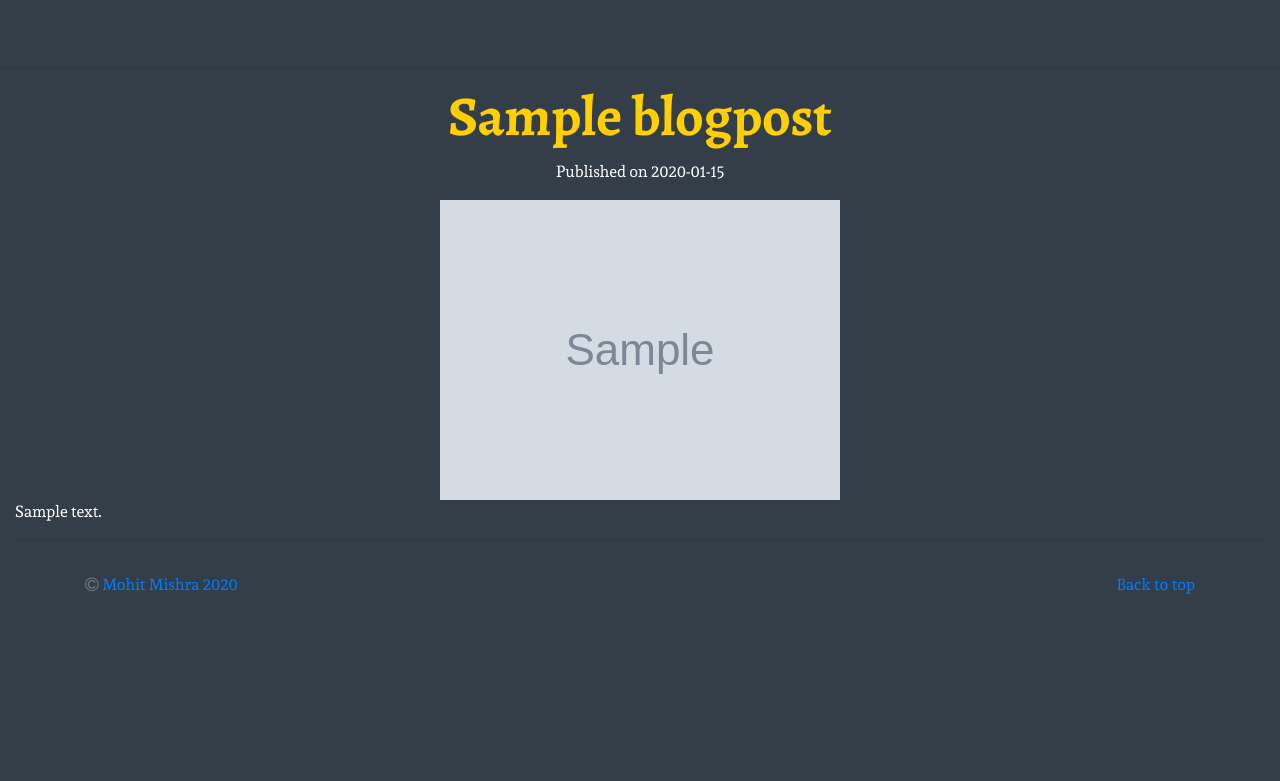
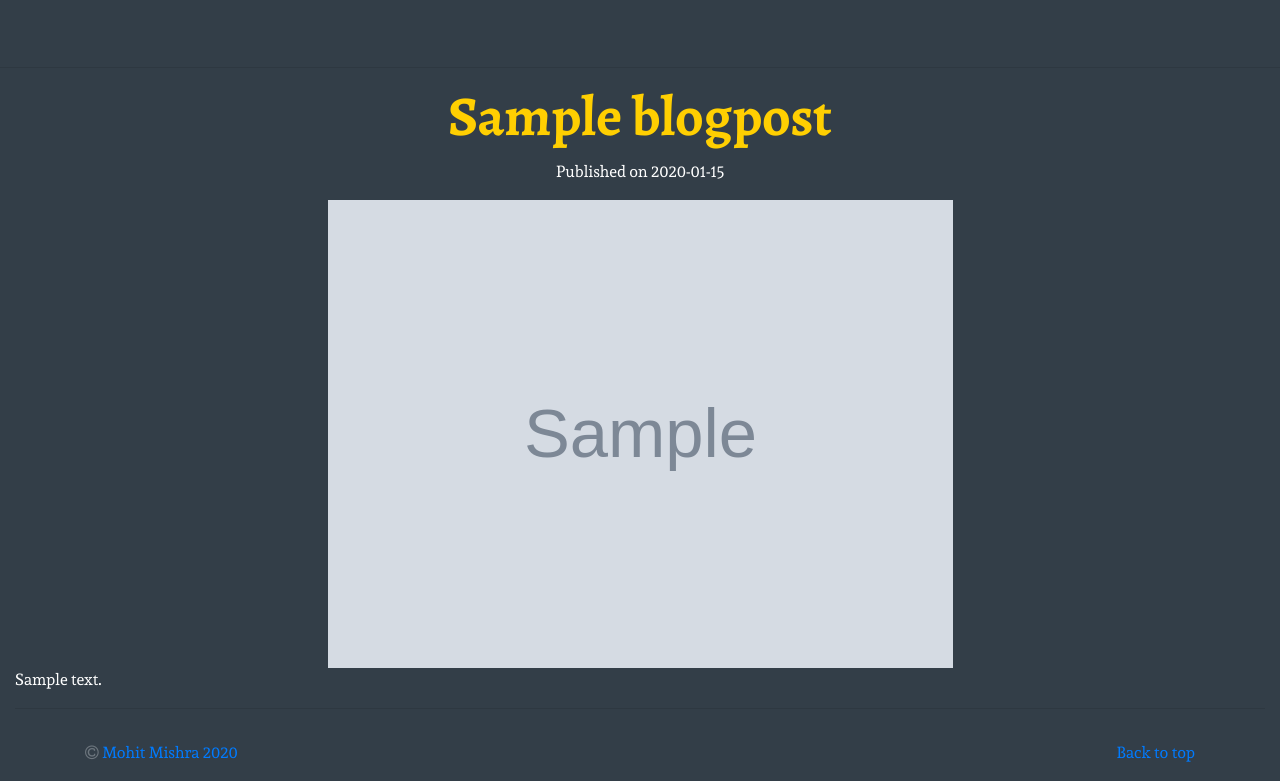
Before and after one commit to mrmohitmishra/portfolio, a Django app: template blog/templates/blog/blog.html in a window 1280 px wide. Shown: the part 450-1231 px from the top of the page. Before the commit the page ends 1044 px from the top, so only its background shows below. Run offline with Django 3.2, Linux system fonts and the light colour scheme; the template is opened without the code that fills it: most values are stand-ins (such as "Sample title", 1, 10 or a date in 2020); grey boxes marked "Sample" are stand-in pictures; data that the repository does not hold is empty; some libraries are stand-ins or nearby versions.

Commit message:
New Message

```diff
--- a/blog/templates/blog/blog.html
+++ b/blog/templates/blog/blog.html
@@ -28,7 +28,7 @@
 <div class="blog-post">
   <a href= {% url 'detail' blogpost.id %}><h2 class="blog-post-title display-4">{{blogpost.title}}</h2></a>
   <p class="blog-post-meta display-6">Published on {{blogpost.prettydate}}</p>
-  <img src="{{blogpost.image.url}}" class="img-fluid ${3|rounded-top,rounded-right,rounded-bottom,rounded-left,rounded-circle,|}" alt="">
+  <img src="{{blogpost.image.url}}" class="img-fluid ${3|rounded-top,rounded-right,rounded-bottom,rounded-left,rounded-circle,|}" alt="img">
   <br>
   <p class="text-left">{{blogpost.summary}}</p>
   <hr>
--- a/portfolio/static/blog2.css
+++ b/portfolio/static/blog2.css
@@ -135,3 +135,8 @@ h1, h2{
     margin-bottom: 1px;
 
 }
+
+img[alt='img']{
+    height: 50%;
+    width: 50%;
+}
```
